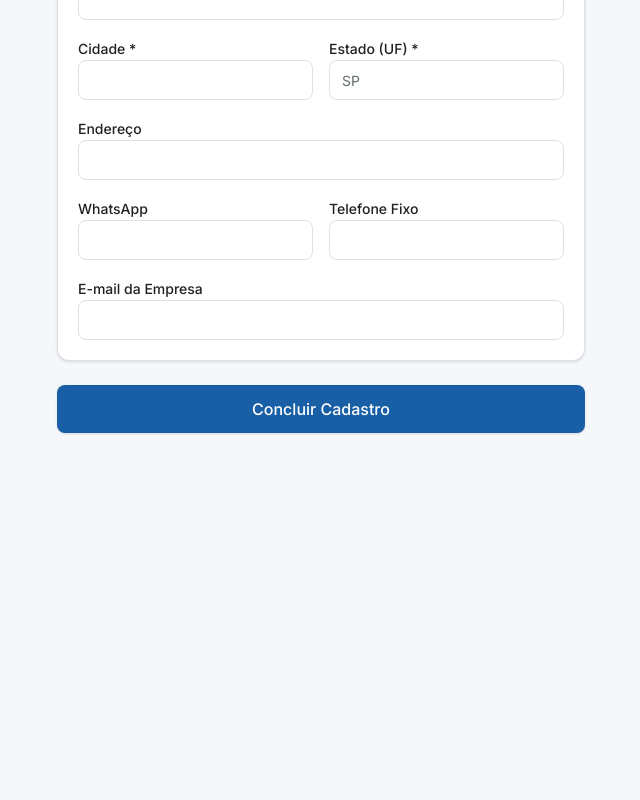
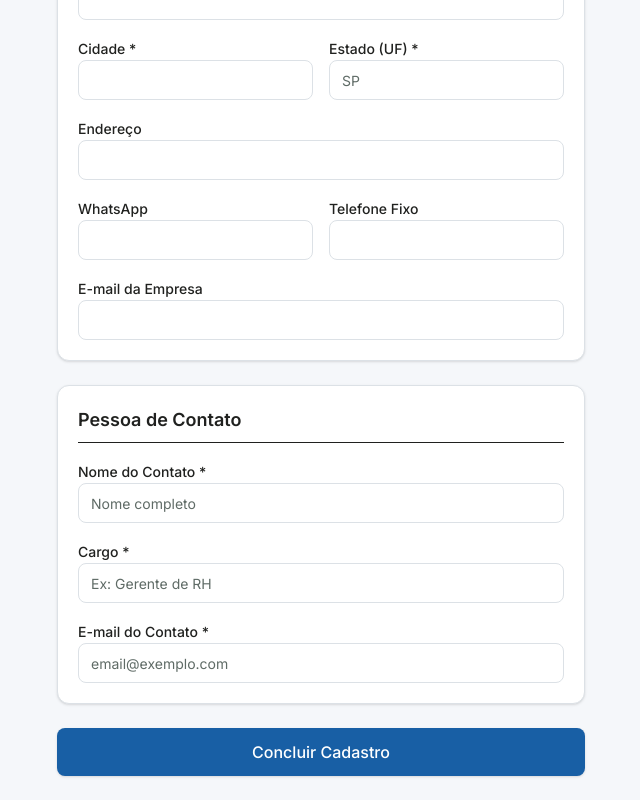
Before and after one commit to gabrieldabieltech-pixel/Elo, a Next.js app: page /cadastro-aluno in a window 1280 px wide. Shown: the part 581-1381 px from the top of the page, without its empty margins (319-959 px from the left). Before the commit the page ends 1038 px from the top, so only its background shows below. Built offline with nearby package versions, Linux system fonts and the light colour scheme.

Commit message:
Fix: restaurar UI de Pessoa de Contato no Autocadastro que havia sido revertida

```diff
--- a/src/app/cadastro-aluno/AutocadastroClient.tsx
+++ b/src/app/cadastro-aluno/AutocadastroClient.tsx
@@ -11,7 +11,18 @@ import { RefreshCw } from "lucide-react";
 export default function AutocadastroClient() {
   const [step, setStep] = useState(0);
   const [aluno, setAluno] = useState({ nome: "", username: "", senha: "" });
-  const [empresa, setEmpresa] = useState({ nome: "", endereco: "", cidade: "", estado: "", whatsapp: "", telefone: "", email: "" });
+  const [empresa, setEmpresa] = useState({
+    nome: "",
+    endereco: "",
+    cidade: "",
+    estado: "",
+    whatsapp: "",
+    telefone: "",
+    email: "",
+    contatoNome: "",
+    contatoCargo: "",
+    contatoEmail: ""
+  });
   const [credentials, setCredentials] = useState<{username: string, password: string} | null>(null);
   const [loading, setLoading] = useState(false);
   const [error, setError] = useState("");
@@ -66,6 +77,10 @@ export default function AutocadastroClient() {
     }
     if (!empresa.nome.trim() || !empresa.cidade.trim() || !empresa.estado.trim()) {
       setError("Preencha os dados obrigatórios da empresa.");
+      return;
+    }
+    if (!empresa.contatoNome.trim() || !empresa.contatoCargo.trim() || !empresa.contatoEmail.trim()) {
+      setError("Preencha os dados obrigatórios da pessoa de contato.");
       return;
     }
     setLoading(true);
@@ -167,6 +182,24 @@ export default function AutocadastroClient() {
             </div>
           </div>
 
+          <div className="bg-surface p-5 rounded-xl border border-border shadow-sm">
+            <h2 className="text-lg mb-4 font-semibold border-b pb-2">Pessoa de Contato</h2>
+            <div className="space-y-4">
+              <div>
+                <Label>Nome do Contato *</Label>
+                <Input required value={empresa.contatoNome} onChange={e => { setEmpresa({...empresa, contatoNome: e.target.value}); saveDraft(aluno, {...empresa, contatoNome: e.target.value}); }} placeholder="Nome completo" />
+              </div>
+              <div>
+                <Label>Cargo *</Label>
+                <Input required value={empresa.contatoCargo} onChange={e => { setEmpresa({...empresa, contatoCargo: e.target.value}); saveDraft(aluno, {...empresa, contatoCargo: e.target.value}); }} placeholder="Ex: Gerente de RH" />
+              </div>
+              <div>
+                <Label>E-mail do Contato *</Label>
+                <Input required type="email" value={empresa.contatoEmail} onChange={e => { setEmpresa({...empresa, contatoEmail: e.target.value}); saveDraft(aluno, {...empresa, contatoEmail: e.target.value}); }} placeholder="email@exemplo.com" />
+              </div>
+            </div>
+          </div>
+
           {error && <p className="text-danger text-sm bg-danger/10 p-3 rounded-md font-medium text-center">{error}</p>}
           <Button type="submit" disabled={loading || !!usernameError} className="w-full h-12 text-base">
             {loading ? "Enviando..." : "Concluir Cadastro"}
```
